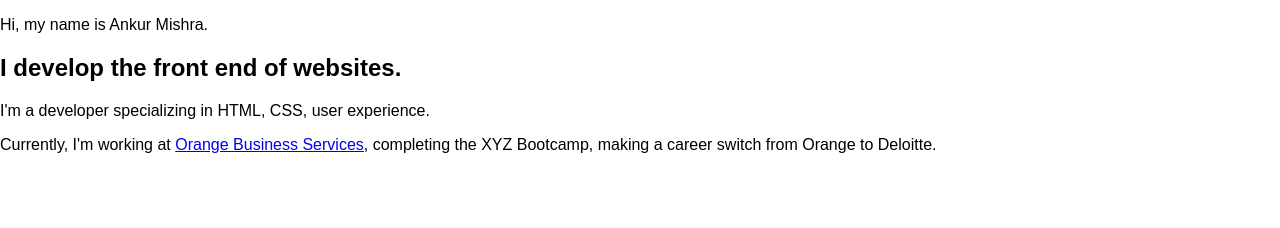
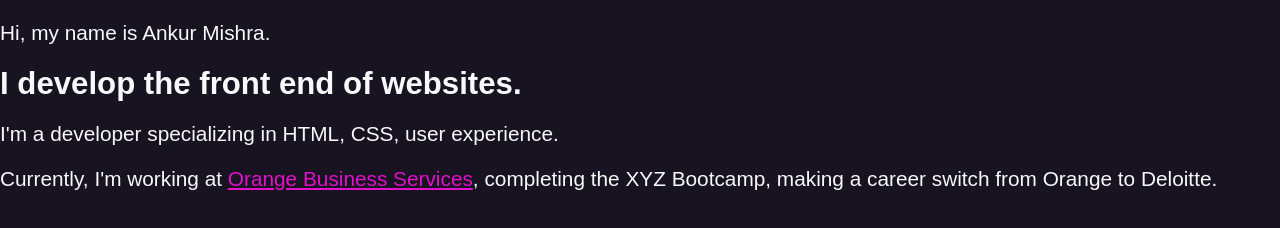
Before and after one commit to ankurinfoniti/frontendmasters-getting-started-css, a plain HTML site: page index.html in a window 1280 px wide. Drawn offline with Linux system fonts and the light colour scheme; a web font is replaced by a local one.

Commit message:
styling html text

```diff
--- a/style.css
+++ b/style.css
@@ -25,4 +25,20 @@ body {
   margin: 0;
   padding: 0;
   font-family: var(--sans);
+  background-color: var(--black);
+  color: var(--white);
+  font-size: var(--font-size);
 }
+h1,
+h2,
+h3 {
+  margin: 0;
+}
+a {
+  color: var(--magenta);
+}
+
+a:hover {
+  color: var(--hotmag);
+  text-decoration: none;
+}
```
